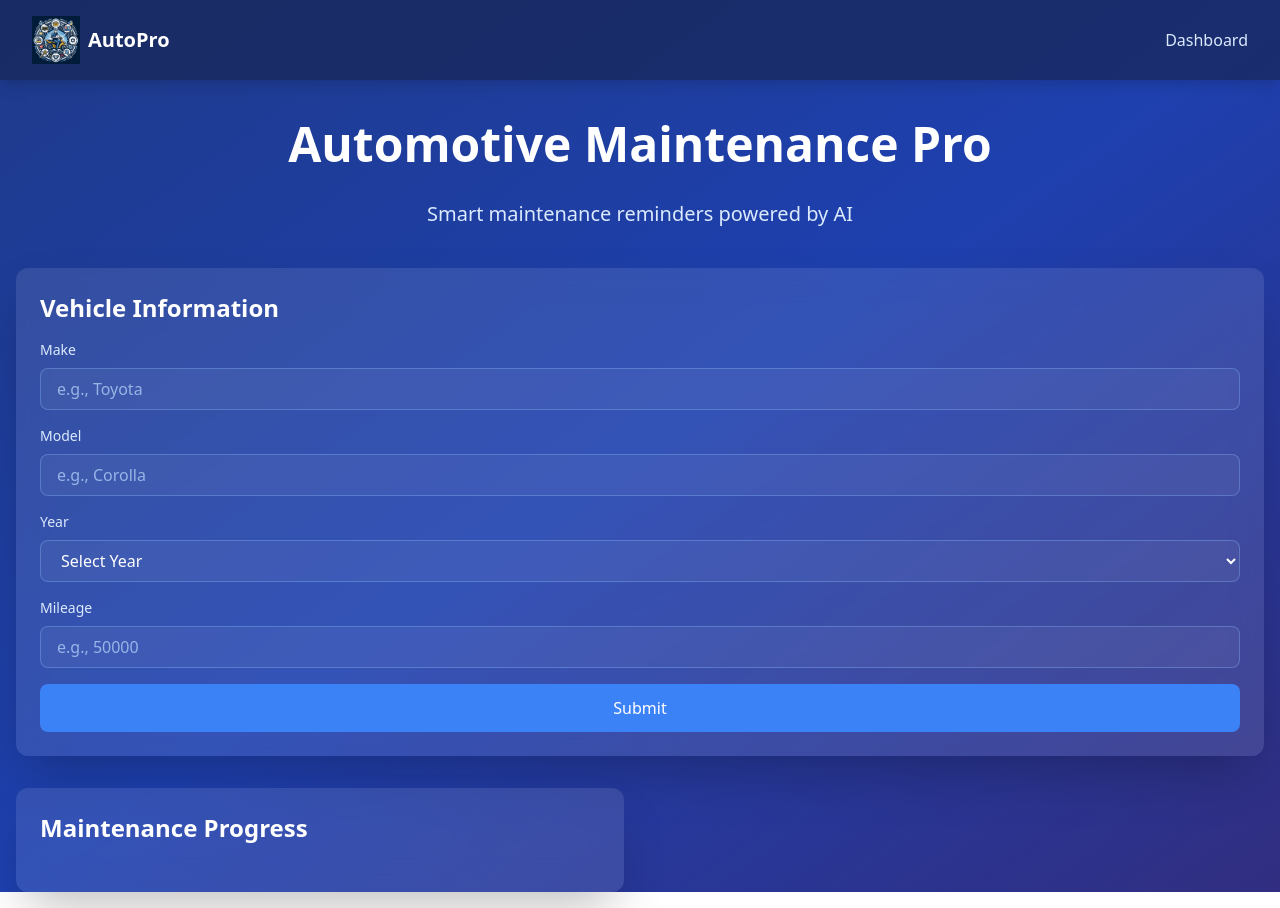
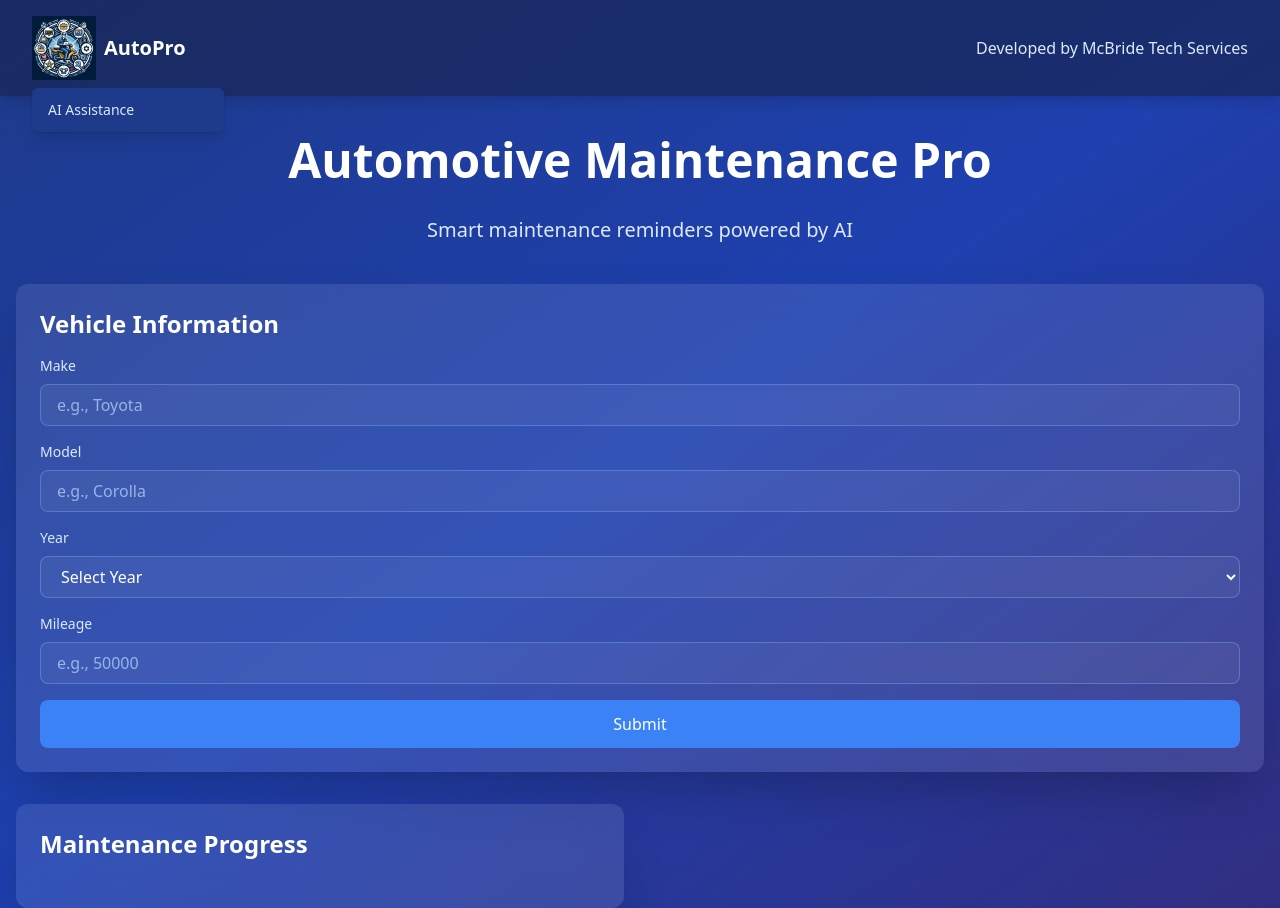
Before and after one commit to Calm-Solo/AutomotiveMaintenancePRO, a Next.js app in the folder automotive-maintenance-pro/: page / in a window 1280 px wide. Both pictures are taken after a click on the button "AutoPro". Built offline with nearby package versions, Linux system fonts and the light colour scheme.

Commit message:
docs: update prompt-notes.md with Azure deployment instructions and enhance page.tsx with dropdown menu and vehicle info form

```diff
--- a/automotive-maintenance-pro/src/app/page.tsx
+++ b/automotive-maintenance-pro/src/app/page.tsx
@@ -2,6 +2,7 @@
 import { useSpring, animated, SpringValue } from '@react-spring/web';
 import { motion } from 'framer-motion';
 import Image from 'next/image';
+import Link from 'next/link'; // Import the Link component
 import { useState } from 'react';
 
 // Maintenance task interface
@@ -24,6 +25,7 @@ const defaultMaintenanceTasks: MaintenanceTask[] = [
 
 export default function Home() {
   const [isHovered, setIsHovered] = useState(false);
+  const [isDropdownOpen, setIsDropdownOpen] = useState(false);
   const [vehicleInfo, setVehicleInfo] = useState({
     make: '',
     model: '',
@@ -100,26 +102,55 @@ export default function Home() {
       <div className="min-h-screen bg-gradient-to-br from-blue-900 via-blue-800 to-indigo-900">
         {/* Navbar */}
         <nav className="flex items-center justify-between px-8 py-4 bg-blue-950/70 shadow-lg">
+          <div className="relative">
             <button
               className="flex items-center space-x-2 focus:outline-none"
               onMouseEnter={() => setIsHovered(true)}
               onMouseLeave={() => setIsHovered(false)}
+              onClick={() => setIsDropdownOpen(!isDropdownOpen)}
             >
               <animated.div
                 style={logoAnimation}
-            className="w-12 h-12 relative"
+                className="w-16 h-16 relative"
               >
                 <Image
                   src="/images/ap_1.png"
                   alt="Automotive Pro Logo"
-              width={48}
-              height={48}
+                  width={64}
+                  height={64}
                   priority
                 />
               </animated.div>
               <span className="text-white text-xl font-bold hidden sm:inline">AutoPro</span>
             </button>
-        <div className="text-blue-100 font-medium">Dashboard</div>
+
+            {/* Dropdown Menu */}
+            {isDropdownOpen && (
+              <div className="absolute top-full left-0 mt-2 w-48 rounded-md shadow-lg bg-blue-900 ring-1 ring-black ring-opacity-5">
+                <div className="py-1" role="menu" aria-orientation="vertical">
+                  <Link
+                    href="/ai-assistance"
+                    className="block px-4 py-2 text-sm text-blue-100 hover:bg-blue-800"
+                    role="menuitem"
+                    onClick={() => setIsDropdownOpen(false)}
+                  >
+                    AI Assistance
+                  </Link>
+                  {/* Add more menu items here */}
+                </div>
+              </div>
+            )}
+          </div>
+
+          {/* Development Credit */}
+          <Link
+            href="https://www.mcbridetechservices.com"
+            className="text-blue-100 font-medium"
+            target="_blank"
+            rel="noopener noreferrer"
+          >
+            Developed by McBride Tech Services
+          </Link>
         </nav>
 
         {/* Hero Section */}
```
Also changed, not shown: 1 other file (tests, documents, lock files or other folders). Lines whose indentation alone changed are shown as unchanged.
